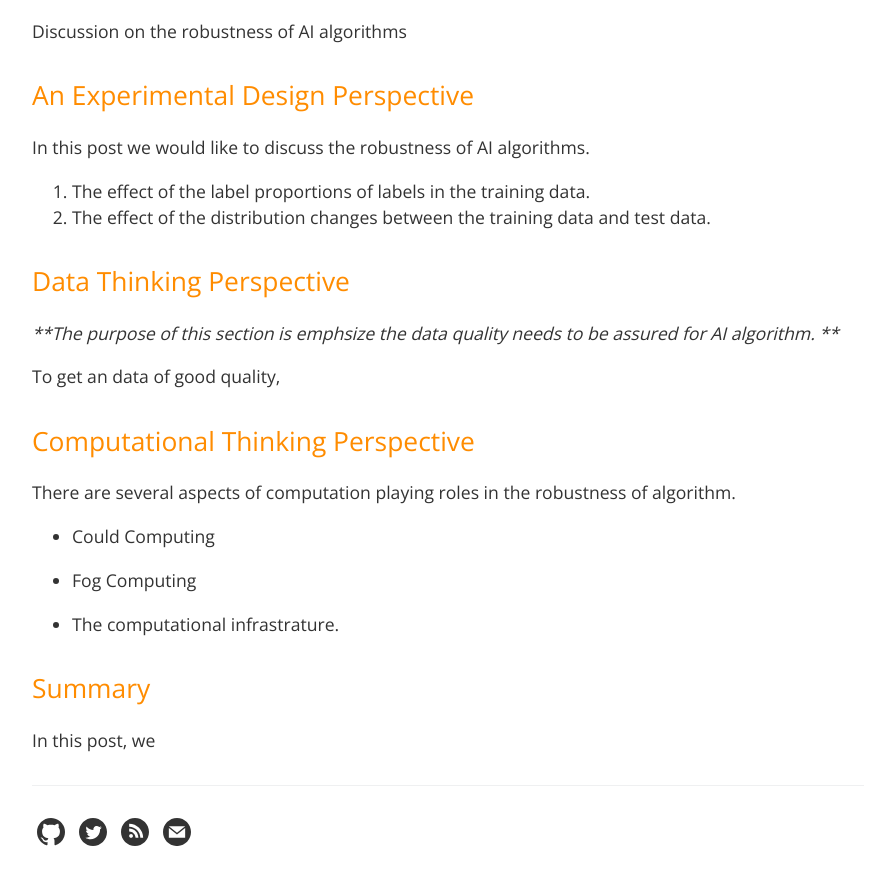
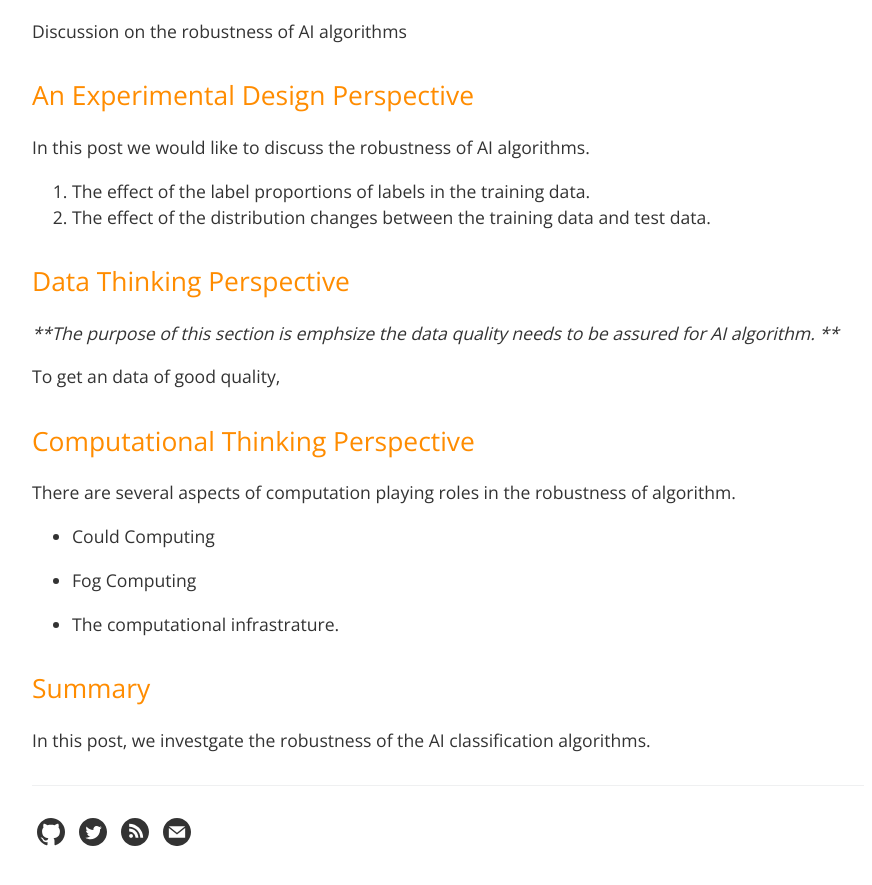
Before and after one commit to xwdeng80/blog, a Jekyll site: the page built from _posts/2020-08-31-robustness-of-ai-algorithm.md, in a window 1280 px wide and 900 px high, scrolled down 676 px. Shown: the top 885 px of the window, without its empty margins (192-1064 px from the left). Built offline with Jekyll 4.4.1, drawn with Linux system fonts in a browser that asks for light colours.

Commit message:
Update 2020-08-31-robustness-of-ai-algorithm.md

```diff
--- a/_posts/2020-08-31-robustness-of-ai-algorithm.md
+++ b/_posts/2020-08-31-robustness-of-ai-algorithm.md
@@ -40,4 +40,4 @@ There are several aspects of computation playing roles in the robustness of algo
 
 ## Summary
 
-In this post, we
+In this post, we investgate the robustness of the AI classification algorithms.
```
